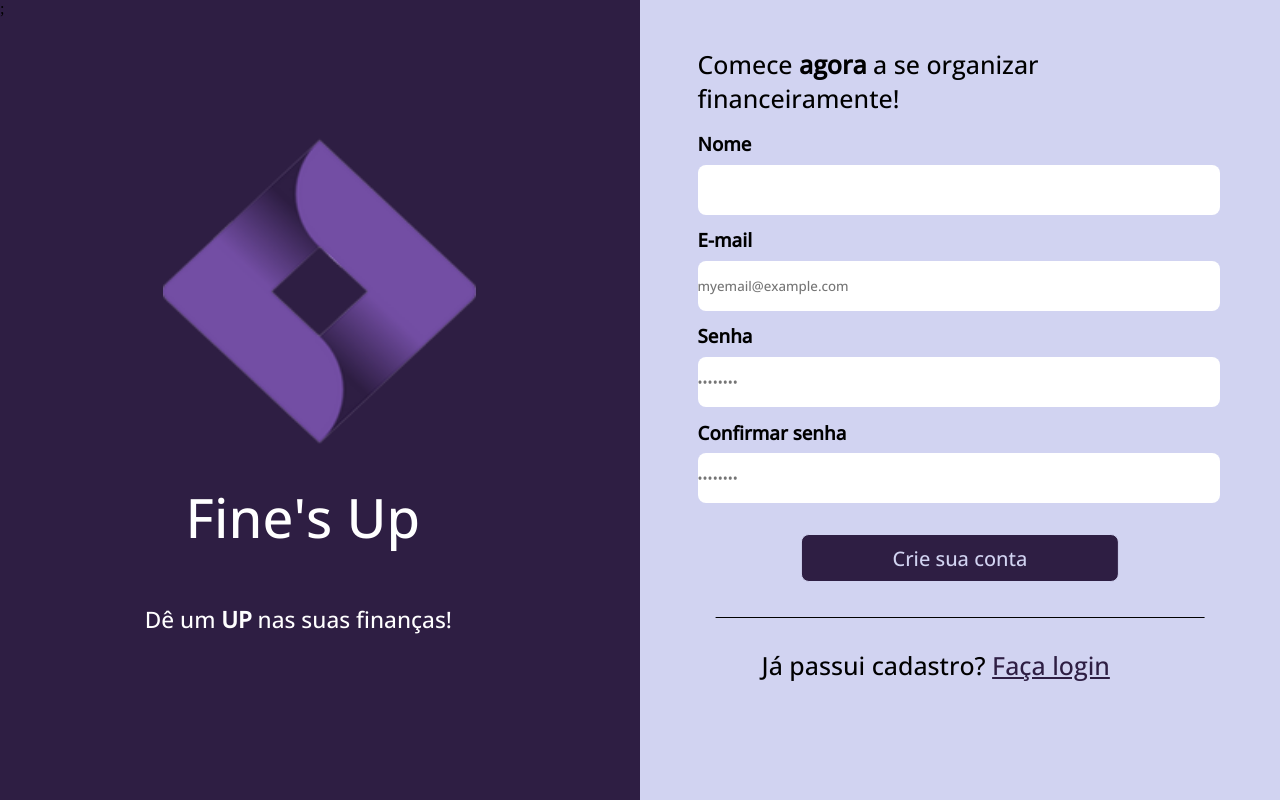
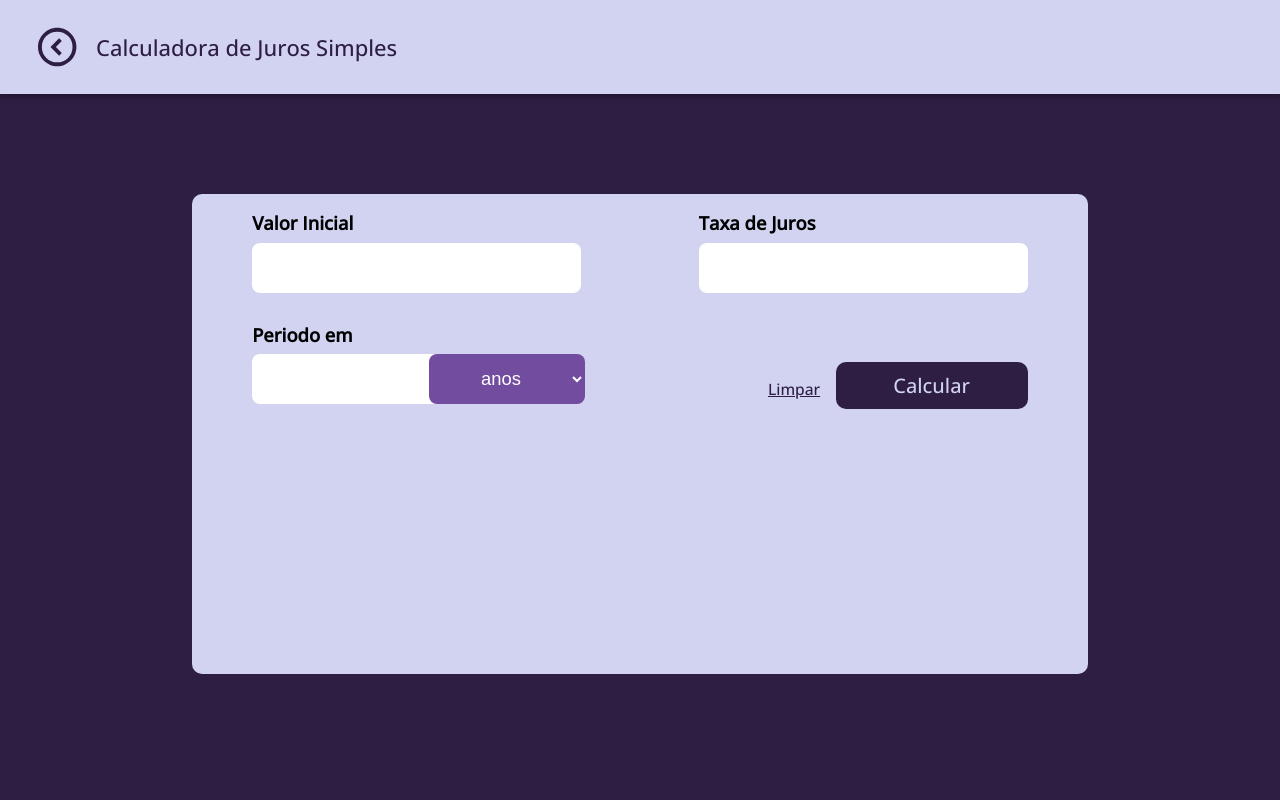
Before and after one commit to JoseEdSouza/finesup, a React (Vite) app in the folder app/: page / in a window 1280 px wide. Built offline with nearby package versions, Linux system fonts and the light colour scheme.

Commit message:
Create Calculator Simple interest

```diff
--- a/app/src/App.tsx
+++ b/app/src/App.tsx
@@ -1,9 +1,10 @@
+import CalculatorSelectorSimple from "./components/CalculatorSelectorSimple/CalculatorSelectorSimple";
 import AprensentationScreen from "./pages/ApesentationScreen";
 
 
 function App() {
   return (
-    <AprensentationScreen/>
+    <CalculatorSelectorSimple/>
   );
 }
 
--- a/app/src/components/CalculatorSelectorSimple/CalculatorSelectorSimple.css
+++ b/app/src/components/CalculatorSelectorSimple/CalculatorSelectorSimple.css
@@ -1,8 +1,8 @@
 #container{
     background-color: #D1D3F1;
     display: flex;
-    height: 40vh;
-    width: 65vw;
+    height: 60vh;
+    width: 70vw;
     align-items: center;
     position: absolute;
     top: 24.23vh;
@@ -15,14 +15,91 @@
     font-family: "Open Sans";
     font-size: 2.3vh;
     position: absolute;
-    left: 4.7vw;
-    top: 2vh;
 }
 
 #labelInitial{
-    top: 0%;
+    top: 2vh;
+    left: 4.7vw;
+}
+
+#labelFees{
+    top: 2vh;
+    left: 39.59vw;
 }
 
 #labelPeriod{
-    bottom: 0%;
+    top: 16vh;
+    left: 4.7vw;
 }
+
+#numberInput, #feesInput, #periodInput{
+    position: absolute;
+    width: 25.69vw;
+    height: 6.25vh;
+    border: none;
+    border-radius: 8px;
+    text-align: center;
+}
+
+#numberInput{
+    top: 6.15vh;
+    left: 4.72vw;
+}
+
+#feesInput{
+    top: 6.15vh;
+    right: 4.72vw;
+}
+
+#periodInput{
+    top: 20vh;
+    left: 4.72vw;
+    width: 16vw;
+}
+
+#anosSelect{
+    position: absolute;
+    background-color: #714C9F;
+    color: white;
+    width: 12.22vw;
+    height: 6.25vh;
+    border: none;
+    border-radius: 8px;
+    top: 20vh;
+    left: 18.5vw;
+    font-size: 2.3vh;
+    text-align: center;
+}
+
+#buttonCalculate{
+    position: absolute;
+    font-family: "Open Sans";
+    font-size: 2.5vh;
+    width: 15vw;
+    height: 5.95vh;
+    background-color: #2E1E43;
+    color: #D1D3F1;
+    border-style: none;
+    cursor: pointer;
+    right: 4.72vw;
+    border-radius: 10px;
+    top: 21vh;
+}
+
+#buttonCalculate:hover{
+    transform: scale(1.03);
+    background-color: #D1D3F1;
+    color: #2E1E43;
+    border: solid 3px #2E1E43;
+}
+
+#labelClear{
+    text-decoration: underline;
+    color: var(--Roxo-escuro, #2E1E43);
+    font-family: "Open Sans";
+    font-size: 1.95vh;
+    position: absolute;
+    top: 23vh;
+    left: 45vw;
+    cursor: pointer;
+}
--- a/app/src/components/CalculatorSelectorSimple/CalculatorSelectorSimple.tsx
+++ b/app/src/components/CalculatorSelectorSimple/CalculatorSelectorSimple.tsx
@@ -1,23 +1,23 @@
+import NavBar from "../NavBar/NavBar";
 import "./CalculatorSelectorSimple.css"
 
 function CalculatorSelectorSimple(){
     return(
         <>
+        <NavBar name="Calculadora de Juros Simples"/>
             <div id="container">
                 <label htmlFor="" id="labelInitial"><strong>Valor Inicial</strong></label>
                 <input type="number" id="numberInput"></input>
                 <label htmlFor="" id="labelFees"><strong>Taxa de Juros</strong></label>
                 <input type="number" id="feesInput"></input>
                 <label htmlFor="" id="labelPeriod"><strong>Periodo em</strong></label>
-                <input type="number" id="anoInput"></input>
+                <input type="number" id="periodInput"></input>
                 <select id="anosSelect">
-                    <option value={"1"}>1 ano</option>
-                    <option value={"2"}>2 anos</option>
-                    <option value={"3"}>3 anos</option>
-                    <option value={"4"}>4 anos</option>
-                    <option value={"5"}>5 anos</option>
+                    <option value={"1"}>anos</option>
+                    <option value={"2"}>meses</option>
+                    <option value={"3"}>dias</option>
                 </select>
-                <label htmlFor="" id="labelClear"></label>
+                <label htmlFor="" id="labelClear">Limpar</label>
                 <button id="buttonCalculate">Calcular</button>
             </div>
         </>
```
